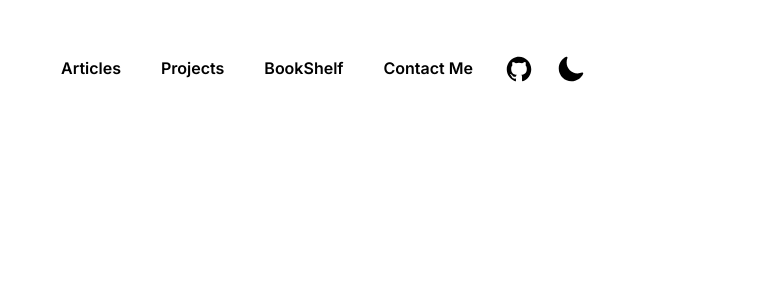
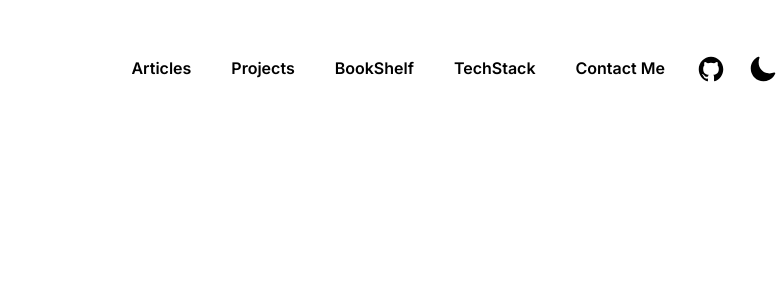
Before and after one commit to gitsoufiane/soufianechaoufi, a Next.js app: page / in a window 1280 px wide. Shown: the top 300 px of the page, without its empty margins (503-1280 px from the left). Built offline with nearby package versions, Linux system fonts and the light colour scheme.

Commit message:
Add TechStack link to Navbar and update styling.

```diff
--- a/app/articles/page.tsx
+++ /dev/null
@@ -1,5 +0,0 @@
-import React from "react";
-
-export default function page() {
-  return <div>Articles</div>;
-}
--- a/app/components/Navbar.tsx
+++ b/app/components/Navbar.tsx
@@ -9,6 +9,7 @@ const links = [
   { name: "Articles", href: "/articles" },
   { name: "Projects", href: "/projects" },
   { name: "BookShelf", href: "/bookshelf" },
+  { name: "TechStack", href: "/techstack" },
   { name: "Contact Me", href: "/contact" },
 ];
 
@@ -24,7 +25,7 @@ export const Navbar = () => {
             <li
               key={index}
               className={clsx(
-                "p-2 border-b-2 border-greenyLight border-opacity-0 hover:border-opacity-100 hover:text-greenyLight duration-200 cursor-pointer"
+                "p-2 border-b-2 border-secondaryGreen border-opacity-0 hover:border-opacity-100 hover:text-secondaryGreen duration-200 cursor-pointer"
               )}
             >
               <Link href={link.href}>{link.name}</Link>
@@ -33,16 +34,16 @@ export const Navbar = () => {
         })}
 
         <Link href={"https://github.com/gitsoufiane"} target="_blank">
-          <IoLogoGithub className=" w-7 h-7  hover:text-greenyLight  cursor-pointer" />
+          <IoLogoGithub className=" w-7 h-7  hover:text-secondaryGreen  cursor-pointer" />
         </Link>
         {theme === "dark" ? (
           <IoSunnyOutline
-            className=" w-7 h-7 hover:text-greenyLight  cursor-pointer"
+            className=" w-7 h-7 hover:text-secondaryGreen  cursor-pointer"
             onClick={() => setTheme("light")}
           />
         ) : (
           <IoMoon
-            className=" w-7 h-7 hover:text-greenyLight  cursor-pointer"
+            className=" w-7 h-7 hover:text-secondaryGreen  cursor-pointer"
             onClick={() => setTheme("dark")}
           />
         )}
--- a/app/layout.tsx
+++ b/app/layout.tsx
@@ -16,7 +16,7 @@ export default function RootLayout({ children }: { children: React.ReactNode })
   return (
     <html lang="en">
       <body
-        className={`${inter.className} bg-white text-black dark:bg-black dark:text-white py-12 px-48 mx-auto`}
+        className={`${inter.className}  bg-white text-black dark:bg-black dark:text-white container py-12 mx-auto max-w-7xl`}
       >
         <Providers>
           <Navbar />
--- a/app/projects/page.tsx
+++ /dev/null
@@ -1,5 +0,0 @@
-import React from "react";
-
-export default function page() {
-  return <div>project</div>;
-}
--- a/tailwind.config.ts
+++ b/tailwind.config.ts
@@ -10,12 +10,8 @@ const config: Config = {
   theme: {
     extend: {
       colors: {
-        greeny: "#003D37",
-        greenyLight: "#00d08a",
-      },
-      backgroundImage: {
-        "gradient-radial": "radial-gradient(var(--tw-gradient-stops))",
-        "gradient-conic": "conic-gradient(from 180deg at 50% 50%, var(--tw-gradient-stops))",
+        primaryGreen: "#003D37",
+        secondaryGreen: "#00d08a",
       },
     },
   },
```
